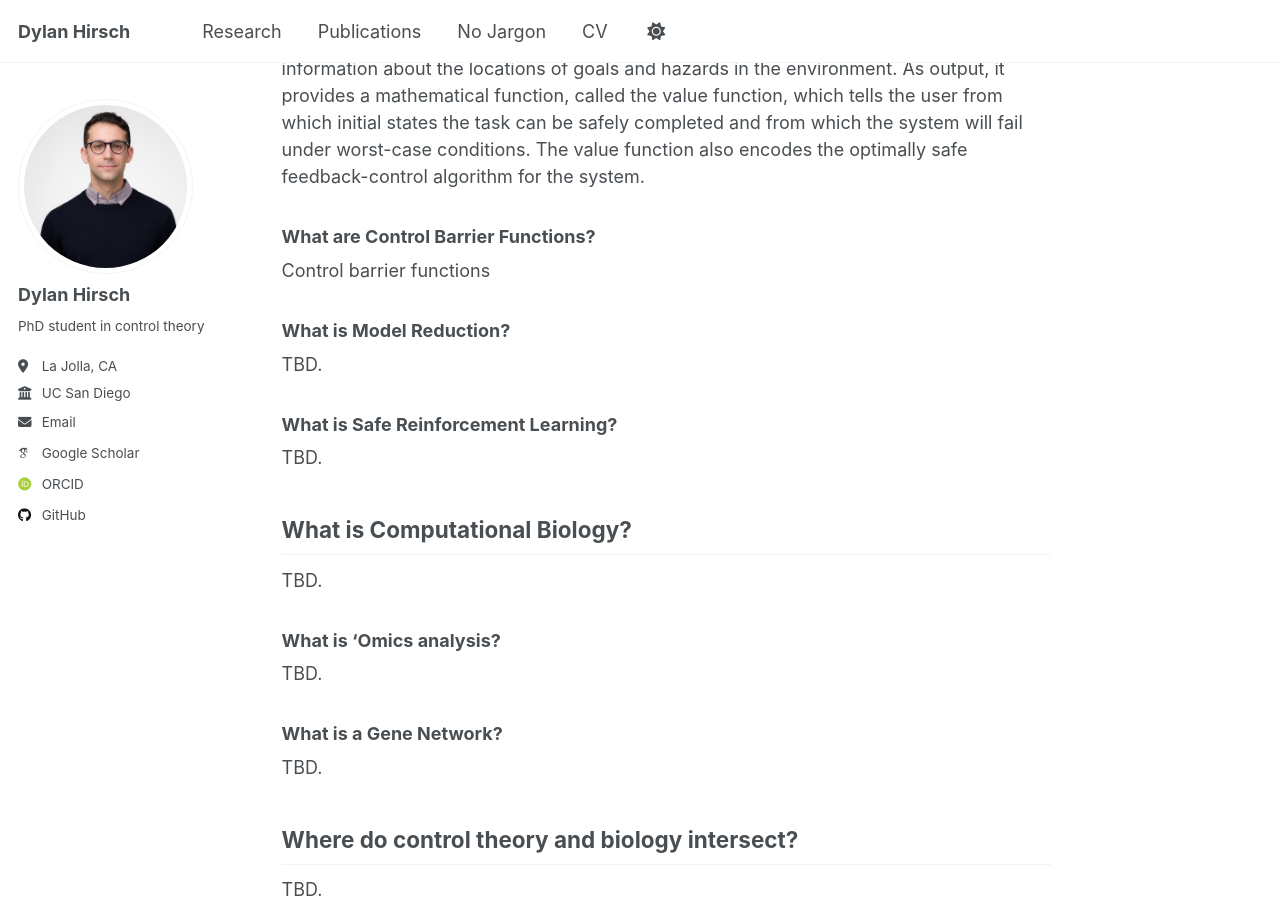
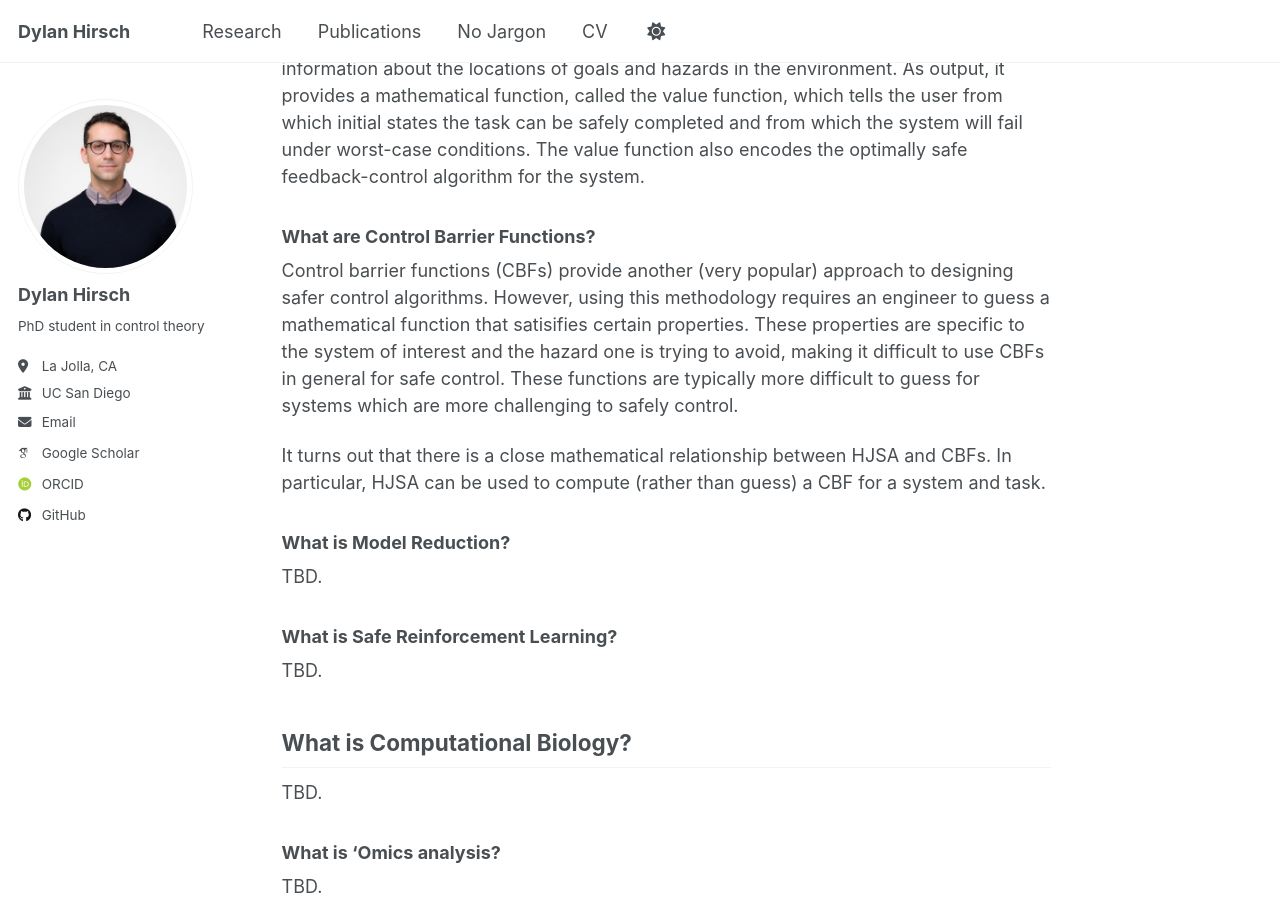
Before and after one commit to dylan-hirsch/dylan-hirsch.github.io, a Jekyll site: the page built from _nojargon/nojargon.md, in a window 1280 px wide and 900 px high, scrolled down 997 px. Built offline with Jekyll 4.4.1, drawn with Linux system fonts in a browser that asks for light colours; some web fonts are replaced; a script that is not in the unit is left out.

Commit message:
Update nojargon.md

```diff
--- a/_nojargon/nojargon.md
+++ b/_nojargon/nojargon.md
@@ -33,7 +33,13 @@ The value function also encodes the optimally safe feedback-control algorithm fo
 
 ### What are Control Barrier Functions?
 
-Control barrier functions
+Control barrier functions (CBFs) provide another (very popular) approach to designing safer control algorithms.
+However, using this methodology requires an engineer to guess a mathematical function that satisifies certain properties.
+These properties are specific to the system of interest and the hazard one is trying to avoid, making it difficult to use CBFs in general for safe control.
+These functions are typically more difficult to guess for systems which are more challenging to safely control.
+
+It turns out that there is a close mathematical relationship between HJSA and CBFs.
+In particular, HJSA can be used to compute (rather than guess) a CBF for a system and task.
 
 ### What is Model Reduction?
 
```
